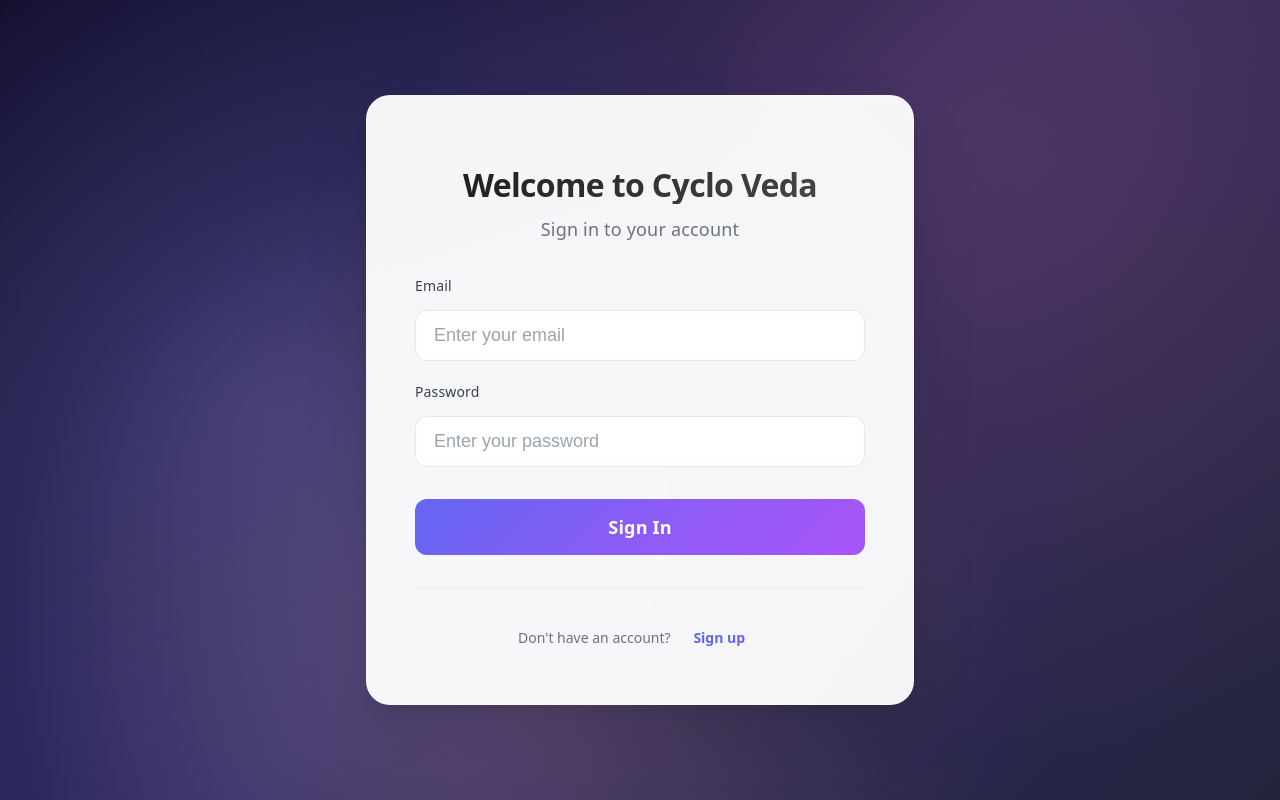
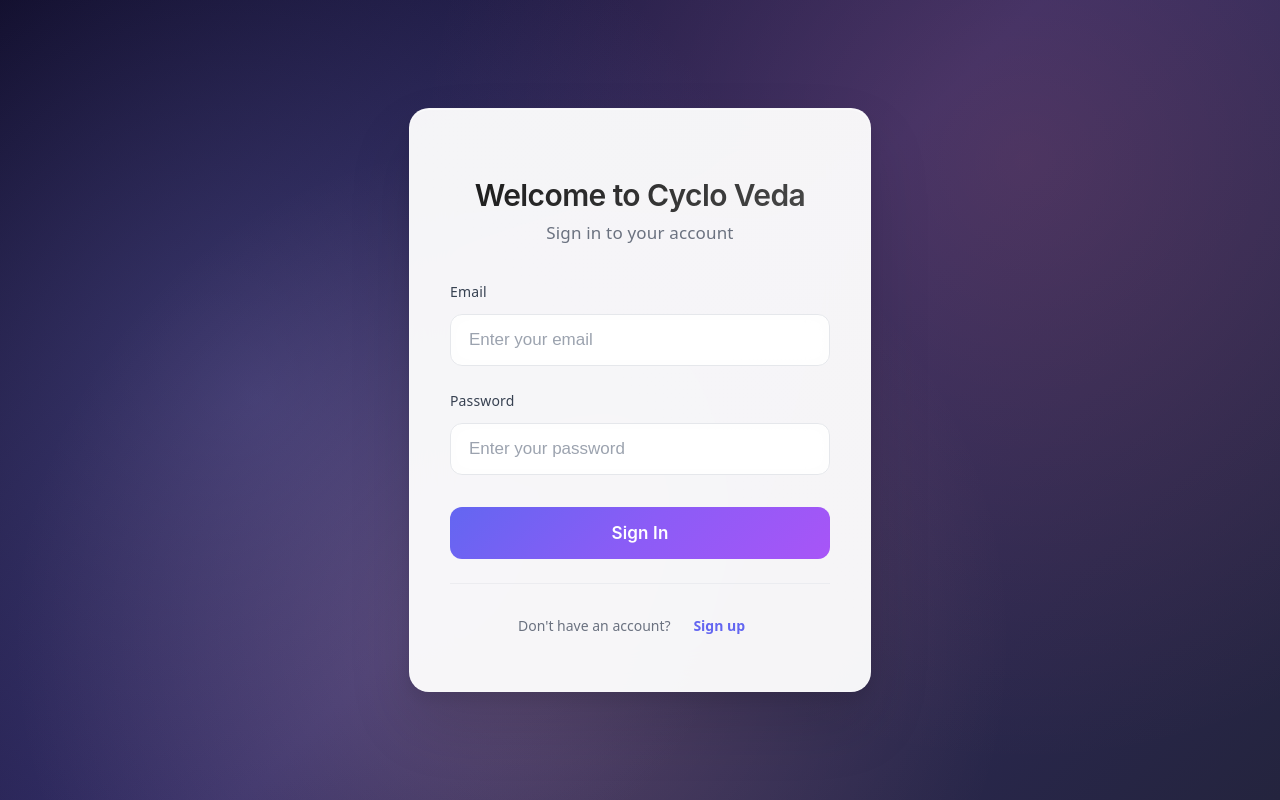
Before and after one commit to rhish9h/cyclo-veda, a React (Vite) app in the folder frontend/: page /login in a window 1280 px wide. Built offline with nearby package versions, Linux system fonts and the light colour scheme; no server answers.

Commit message:
login css improvements

```diff
--- a/frontend/src/components/auth/Login.css
+++ b/frontend/src/components/auth/Login.css
@@ -35,20 +35,20 @@
 }
 
 /* Login card container */
-/* Premium glassmorphism card with sophisticated styling */
+/* Premium glassmorphism card with optimized proportions */
 .login-card {
   background: rgba(255, 255, 255, 0.95);
   backdrop-filter: blur(20px);
   -webkit-backdrop-filter: blur(20px);
   border: 1px solid rgba(255, 255, 255, 0.2);
-  border-radius: 24px;
+  border-radius: 20px;
   box-shadow:
     0 32px 64px rgba(0, 0, 0, 0.12),
     0 8px 16px rgba(0, 0, 0, 0.08),
     inset 0 1px 0 rgba(255, 255, 255, 0.6);
-  padding: 48px;
+  padding: 40px 32px;
   width: 100%;
-  max-width: 420px;
+  max-width: 400px;
   animation: slideUp 0.6s cubic-bezier(0.16, 1, 0.3, 1);
   position: relative;
   overflow: hidden;
@@ -81,7 +81,7 @@
 }
 
 /* Login header section */
-/* Contains title and subtitle with centered alignment */
+/* Clean header with optimal proportions */
 .login-header {
   text-align: center;
   margin-bottom: 32px;
@@ -89,15 +89,16 @@
 
 .login-header h1 {
   color: #1a1a1a;
-  font-size: 32px;
+  font-size: 28px;
   font-weight: 600;
-  margin-bottom: 12px;
+  margin-bottom: 8px;
   letter-spacing: -0.02em;
   line-height: 1.2;
   background: linear-gradient(135deg, #1a1a1a 0%, #4a4a4a 100%);
   -webkit-background-clip: text;
   -webkit-text-fill-color: transparent;
   background-clip: text;
+  font-family: -apple-system, BlinkMacSystemFont, 'Segoe UI', Roboto, system-ui, sans-serif;
 }
 
 .login-header p {
@@ -106,12 +107,13 @@
   margin: 0;
   font-weight: 400;
   letter-spacing: 0.01em;
+  line-height: 1.4;
 }
 
 .login-form {
   display: flex;
   flex-direction: column;
-  gap: 20px;
+  gap: 24px;
 }
 
 .form-group {
@@ -124,12 +126,12 @@
   color: #374151;
   font-weight: 500;
   font-size: 14px;
-  margin-bottom: 6px;
+  margin-bottom: 4px;
   letter-spacing: 0.01em;
 }
 
 .form-group input {
-  padding: 16px 20px;
+  padding: 14px 16px;
   border: 1.5px solid #e5e7eb;
   border-radius: 12px;
   font-size: 16px;
@@ -138,6 +140,8 @@
   backdrop-filter: blur(10px);
   color: #1f2937;
   font-weight: 400;
+  height: 48px;
+  box-sizing: border-box;
 }
 
 .form-group input:focus {
@@ -177,16 +181,18 @@
   background: linear-gradient(135deg, #6366f1 0%, #8b5cf6 50%, #a855f7 100%);
   color: white;
   border: none;
-  padding: 18px 32px;
+  padding: 16px 24px;
   border-radius: 12px;
   font-size: 16px;
   font-weight: 600;
   cursor: pointer;
   transition: all 0.2s cubic-bezier(0.4, 0, 0.2, 1);
-  margin-top: 12px;
+  margin-top: 8px;
   position: relative;
   overflow: hidden;
   letter-spacing: 0.01em;
+  height: 48px;
+  font-family: -apple-system, BlinkMacSystemFont, 'Segoe UI', Roboto, system-ui, sans-serif;
 }
 
 .login-button::before {
@@ -224,8 +230,8 @@
 
 .login-footer {
   text-align: center;
-  margin-top: 32px;
-  padding-top: 32px;
+  margin-top: 24px;
+  padding-top: 24px;
   border-top: 1px solid rgba(229, 231, 235, 0.6);
 }
 
@@ -270,41 +276,15 @@
 }
 
 /* Responsive design */
-/* Desktop (1200px and up) */
-@media (min-width: 1200px) {
+/* Desktop (1024px and up) */
+@media (min-width: 1024px) {
   .login-card {
-    max-width: 450px;
-    padding: 48px;
+    max-width: 380px;
+    padding: 48px 40px;
   }
 
-  .login-header h1 {
-    font-size: 32px;
-  }
-
-  .login-header p {
-    font-size: 18px;
-  }
-
-  .form-group input {
-    font-size: 18px;
-    padding: 14px 18px;
-  }
-
-  .login-button {
-    font-size: 18px;
-    padding: 16px 28px;
-  }
-}
-
-/* Tablet (768px to 1199px) */
-@media (min-width: 768px) and (max-width: 1199px) {
-  .login-container {
-    padding: 32px;
-  }
-
-  .login-card {
-    max-width: 420px;
-    padding: 44px;
+  .login-header {
+    margin-bottom: 36px;
   }
 
   .login-header h1 {
@@ -316,13 +296,42 @@
   }
 
   .form-group input {
+    height: 52px;
     font-size: 17px;
-    padding: 13px 17px;
+    padding: 16px 18px;
   }
 
   .login-button {
+    height: 52px;
     font-size: 17px;
-    padding: 15px 26px;
+  }
+}
+
+/* Tablet (768px to 1023px) */
+@media (min-width: 768px) and (max-width: 1023px) {
+  .login-container {
+    padding: 32px;
+  }
+
+  .login-card {
+    max-width: 360px;
+    padding: 44px 36px;
+  }
+
+  .login-header h1 {
+    font-size: 29px;
+  }
+
+  .login-header p {
+    font-size: 16px;
+  }
+
+  .form-group input {
+    height: 50px;
+  }
+
+  .login-button {
+    height: 50px;
   }
 }
 
@@ -333,8 +342,8 @@
   }
 
   .login-card {
-    max-width: 380px;
-    padding: 36px;
+    max-width: 340px;
+    padding: 36px 28px;
   }
 
   .login-header h1 {
@@ -349,8 +358,13 @@
   }
 
   .login-card {
-    padding: 24px;
+    padding: 32px 24px;
     max-width: 100%;
+    border-radius: 16px;
+  }
+
+  .login-header {
+    margin-bottom: 28px;
   }
 
   .login-header h1 {
@@ -362,12 +376,19 @@
   }
 
   .form-group input {
+    height: 44px;
     font-size: 16px;
     padding: 12px 16px;
   }
 
   .login-button {
+    height: 44px;
     font-size: 16px;
-    padding: 14px 24px;
+    padding: 12px 20px;
+  }
+
+  .login-footer {
+    margin-top: 20px;
+    padding-top: 20px;
   }
 }
```
